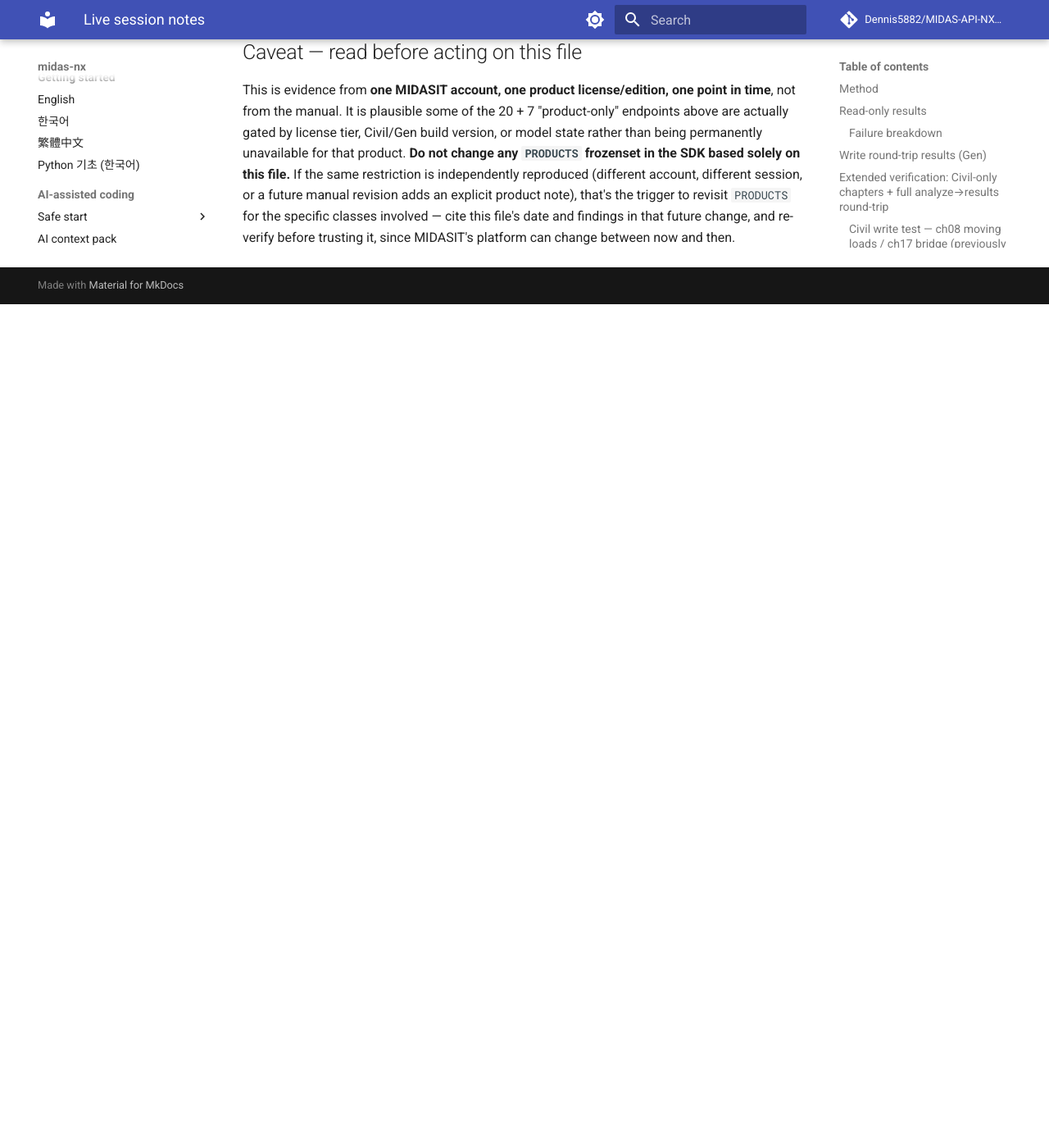
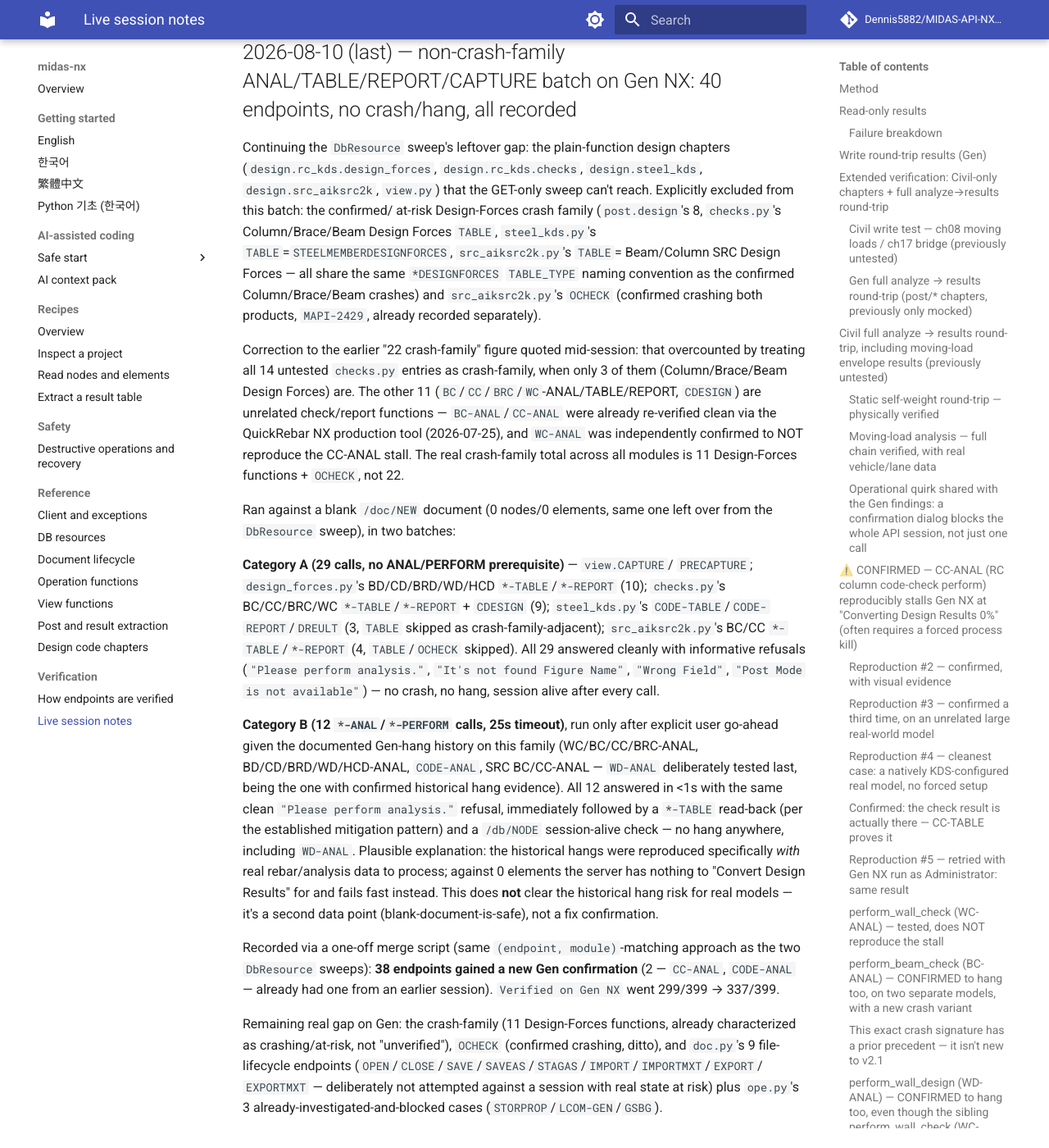
Before and after one commit to Dennis5882/MIDAS-API-NX-SDK, an MkDocs documentation site: the page built from docs/live_verification_notes.md, in a window 1280 px wide and 1400 px high, scrolled down 98580 px. Shown: the whole window at 82% size. Built offline with MkDocs 1.6.1 and Material for MkDocs 9.7.7, drawn with Linux system fonts in a browser that asks for light colours; comment, search, counter and statistics services are not loaded; before the commit the page ends 98951 px from its top, so only the background shows below that.

Commit message:
docs: Gen NX non-crash-family design-chapter batch, 38 endpoints confirmed
Manually tested the plain-function design-chapter ANAL/TABLE/REPORT/CAPTURE
endpoints (view.py, design.rc_kds.design_forces, design.rc_kds.checks,
design.steel_kds, design.src_aiksrc2k) the DbResource sweep tool can't
reach, deliberately excluding the Design-Forces crash family and OCHECK.
Ran against a blank document in two batches (29 non-ANAL calls, then 12
ANAL/PERFORM calls including the historically hang-prone WD-ANAL) with no
crash or hang either time. Verified on Gen NX: 299/399 -> 337/399.

Also corrects an earlier mid-session miscount that treated all 14 untested
design.rc_kds.checks entries as crash-family, when only 3 (Column/Brace/
Beam Design Forces) actually are.

```diff
--- a/docs/live_verification_notes.md
+++ b/docs/live_verification_notes.md
@@ -4382,6 +4382,70 @@
 per-module manual testing with explicit go-ahead each time, not another
 single automated sweep.
 
+## 2026-08-10 (last) — non-crash-family ANAL/TABLE/REPORT/CAPTURE batch on Gen NX: 40 endpoints, no crash/hang, all recorded
+
+Continuing the `DbResource` sweep's leftover gap: the plain-function design
+chapters (`design.rc_kds.design_forces`, `design.rc_kds.checks`,
+`design.steel_kds`, `design.src_aiksrc2k`, `view.py`) that the GET-only
+sweep can't reach. Explicitly excluded from this batch: the confirmed/
+at-risk Design-Forces crash family (`post.design`'s 8, `checks.py`'s
+Column/Brace/Beam Design Forces `TABLE`, `steel_kds.py`'s
+`TABLE`=`STEELMEMBERDESIGNFORCES`, `src_aiksrc2k.py`'s `TABLE`=
+Beam/Column SRC Design Forces — all share the same `*DESIGNFORCES`
+`TABLE_TYPE` naming convention as the confirmed Column/Brace/Beam crashes)
+and `src_aiksrc2k.py`'s `OCHECK` (confirmed crashing both products,
+`MAPI-2429`, already recorded separately).
+
+Correction to the earlier "22 crash-family" figure quoted mid-session:
+that overcounted by treating all 14 untested `checks.py` entries as
+crash-family, when only 3 of them (Column/Brace/Beam Design Forces) are.
+The other 11 (`BC`/`CC`/`BRC`/`WC`-ANAL/TABLE/REPORT, `CDESIGN`) are
+unrelated check/report functions — `BC-ANAL`/`CC-ANAL` were already
+re-verified clean via the QuickRebar NX production tool (2026-07-25),
+and `WC-ANAL` was independently confirmed to NOT reproduce the CC-ANAL
+stall. The real crash-family total across all modules is 11 Design-Forces
+functions + `OCHECK`, not 22.
+
+Ran against a blank `/doc/NEW` document (0 nodes/0 elements, same one
+left over from the `DbResource` sweep), in two batches:
+
+**Category A (29 calls, no ANAL/PERFORM prerequisite)** — `view.CAPTURE`/
+`PRECAPTURE`; `design_forces.py`'s BD/CD/BRD/WD/HCD `*-TABLE`/`*-REPORT`
+(10); `checks.py`'s BC/CC/BRC/WC `*-TABLE`/`*-REPORT` + `CDESIGN` (9);
+`steel_kds.py`'s `CODE-TABLE`/`CODE-REPORT`/`DREULT` (3, `TABLE` skipped
+as crash-family-adjacent); `src_aiksrc2k.py`'s BC/CC `*-TABLE`/`*-REPORT`
+(4, `TABLE`/`OCHECK` skipped). All 29 answered cleanly with informative
+refusals (`"Please perform analysis."`, `"It's not found Figure Name"`,
+`"Wrong Field"`, `"Post Mode is not available"`) — no crash, no hang,
+session alive after every call.
+
+**Category B (12 `*-ANAL`/`*-PERFORM` calls, 25s timeout)**, run only
+after explicit user go-ahead given the documented Gen-hang history on
+this family (WC/BC/CC/BRC-ANAL, BD/CD/BRD/WD/HCD-ANAL, `CODE-ANAL`, SRC
+BC/CC-ANAL — `WD-ANAL` deliberately tested last, being the one with
+confirmed historical hang evidence). All 12 answered in <1s with the same
+clean `"Please perform analysis."` refusal, immediately followed by a
+`*-TABLE` read-back (per the established mitigation pattern) and a
+`/db/NODE` session-alive check — no hang anywhere, including `WD-ANAL`.
+Plausible explanation: the historical hangs were reproduced specifically
+*with* real rebar/analysis data to process; against 0 elements the server
+has nothing to "Convert Design Results" for and fails fast instead. This
+does **not** clear the historical hang risk for real models — it's a
+second data point (blank-document-is-safe), not a fix confirmation.
+
+Recorded via a one-off merge script (same `(endpoint, module)`-matching
+approach as the two `DbResource` sweeps): **38 endpoints gained a new Gen
+confirmation** (2 — `CC-ANAL`, `CODE-ANAL` — already had one from an
+earlier session). `Verified on Gen NX` went 299/399 → 337/399.
+
+Remaining real gap on Gen: the crash-family (11 Design-Forces functions,
+already characterized as crashing/at-risk, not "unverified"), `OCHECK`
+(confirmed crashing, ditto), and `doc.py`'s 9 file-lifecycle endpoints
+(`OPEN`/`CLOSE`/`SAVE`/`SAVEAS`/`STAGAS`/`IMPORT`/`IMPORTMXT`/`EXPORT`/
+`EXPORTMXT` — deliberately not attempted against a session with real
+state at risk) plus `ope.py`'s 3 already-investigated-and-blocked cases
+(`STORPROP`/`LCOM-GEN`/`GSBG`).
+
 ## Caveat — read before acting on this file
 
 This is evidence from **one MIDASIT account, one product license/edition,
```
Also changed, not shown: PLAN.md (+1 -1 lines), ROADMAP.md (+2 -1 lines), docs/coverage.json.
